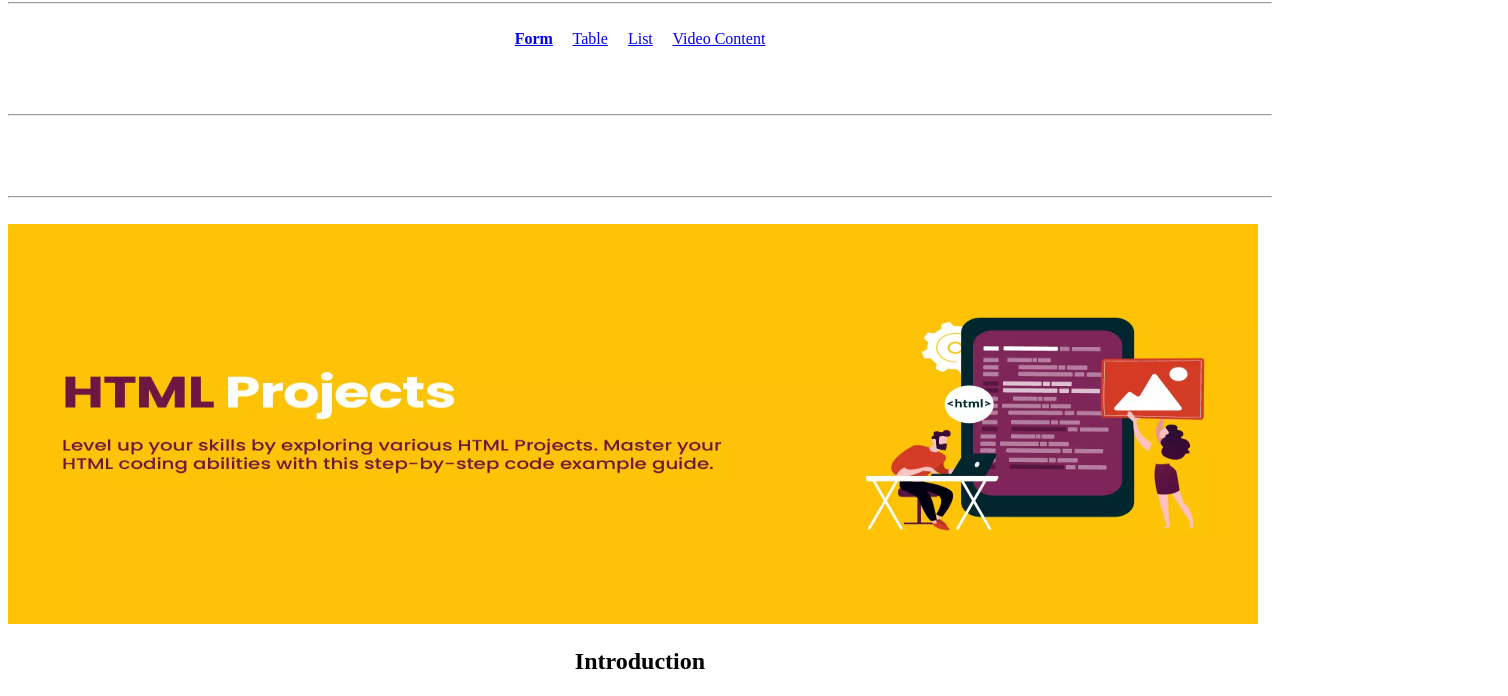
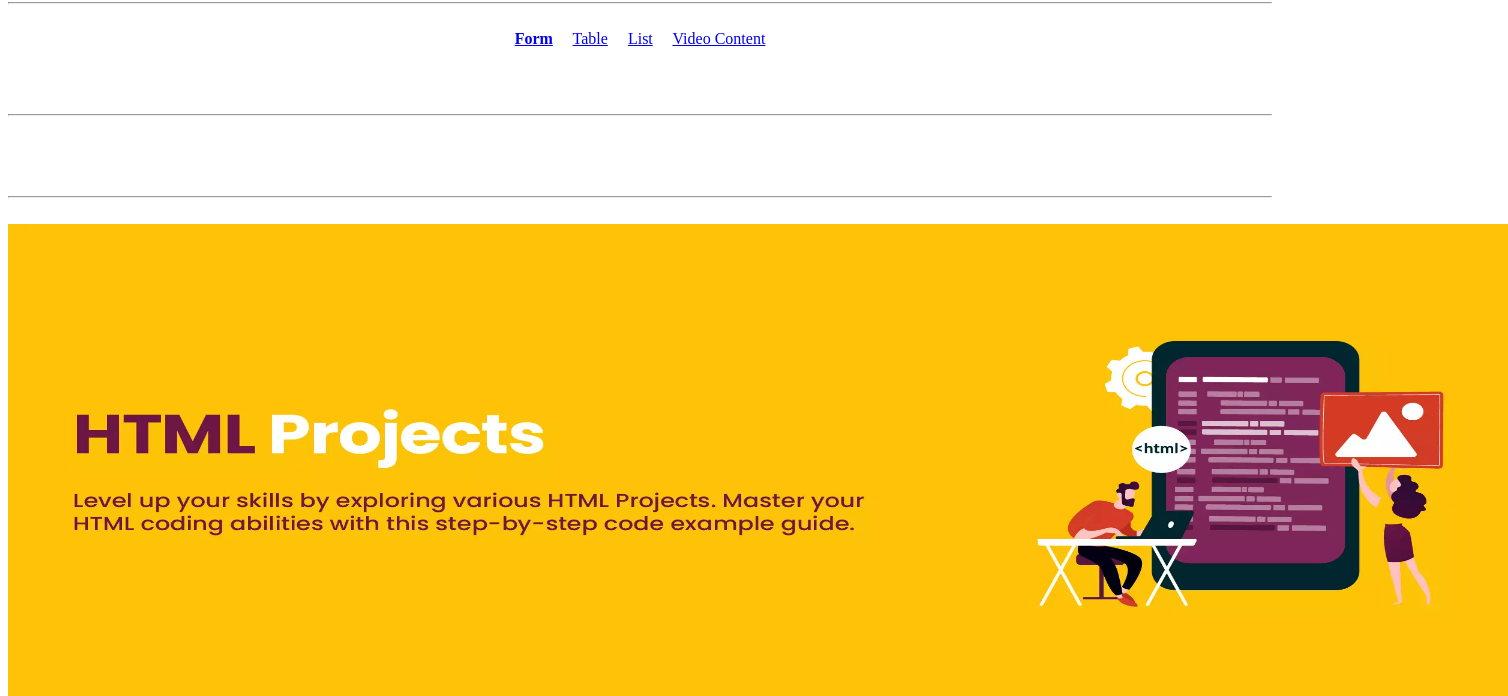
Before and after one commit to ashutosh1212007-sketch/Webdevelopment, a plain HTML site: page index.html in a window 1280 px wide. Shown: the part 78-774 px from the top of the page, 1508 px wide, since content can reach past the window. Drawn offline with Linux system fonts and the light colour scheme.

Commit message:
Update index.html

```diff
--- a/index.html
+++ b/index.html
@@ -34,7 +34,7 @@
     <hr>
     <br>
     <div>
-    <img src="HTML-projects.jpg.webp" alt="HTML-projects" height="400" width="1250">
+    <img src="HTML-projects.jpg.webp" alt="HTML-projects" height="500" width="1500">
     </div>
     <h2 style="text-align: center;">
          <b> Introduction </b>
@@ -53,4 +53,5 @@
 <footer style="text-align: center;">
     © 2024 My HTML Project. All rights reserved
 </footer>
+
 </html>
```
